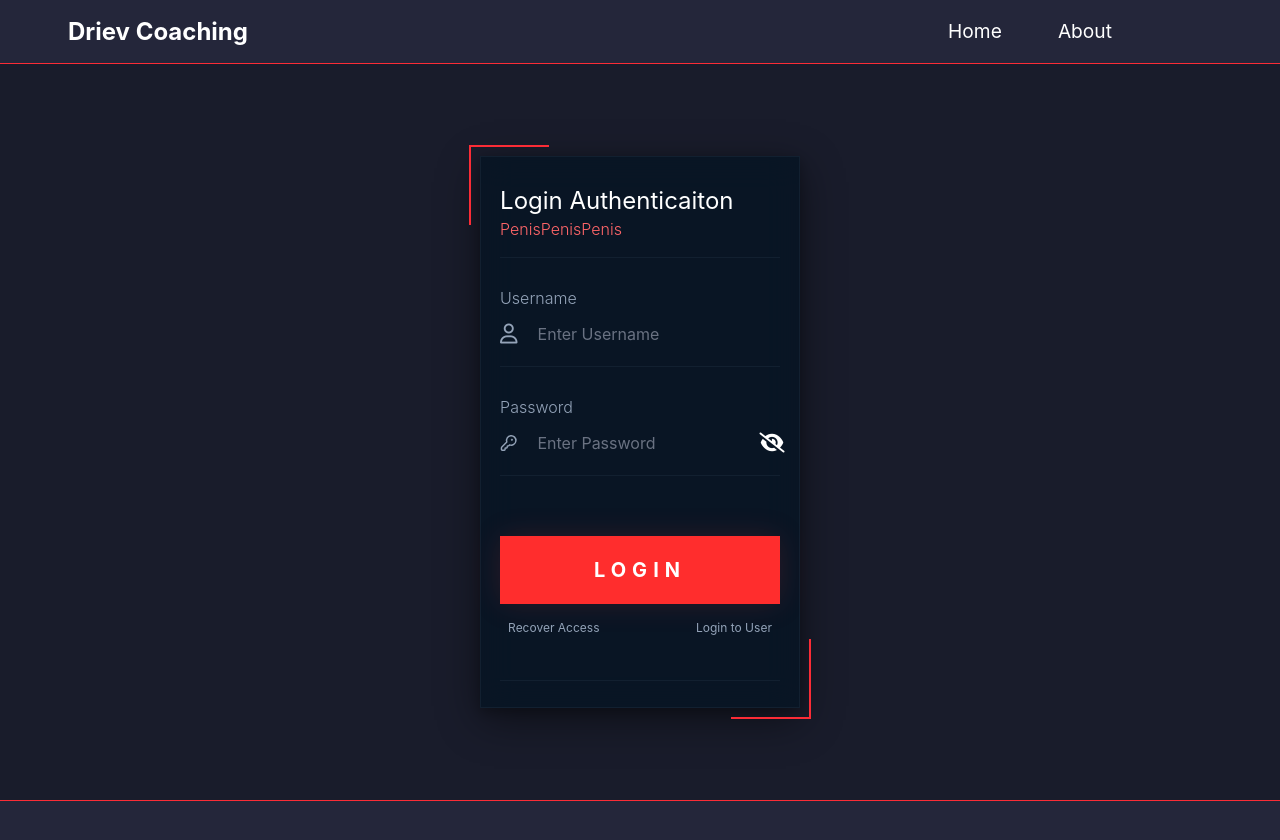
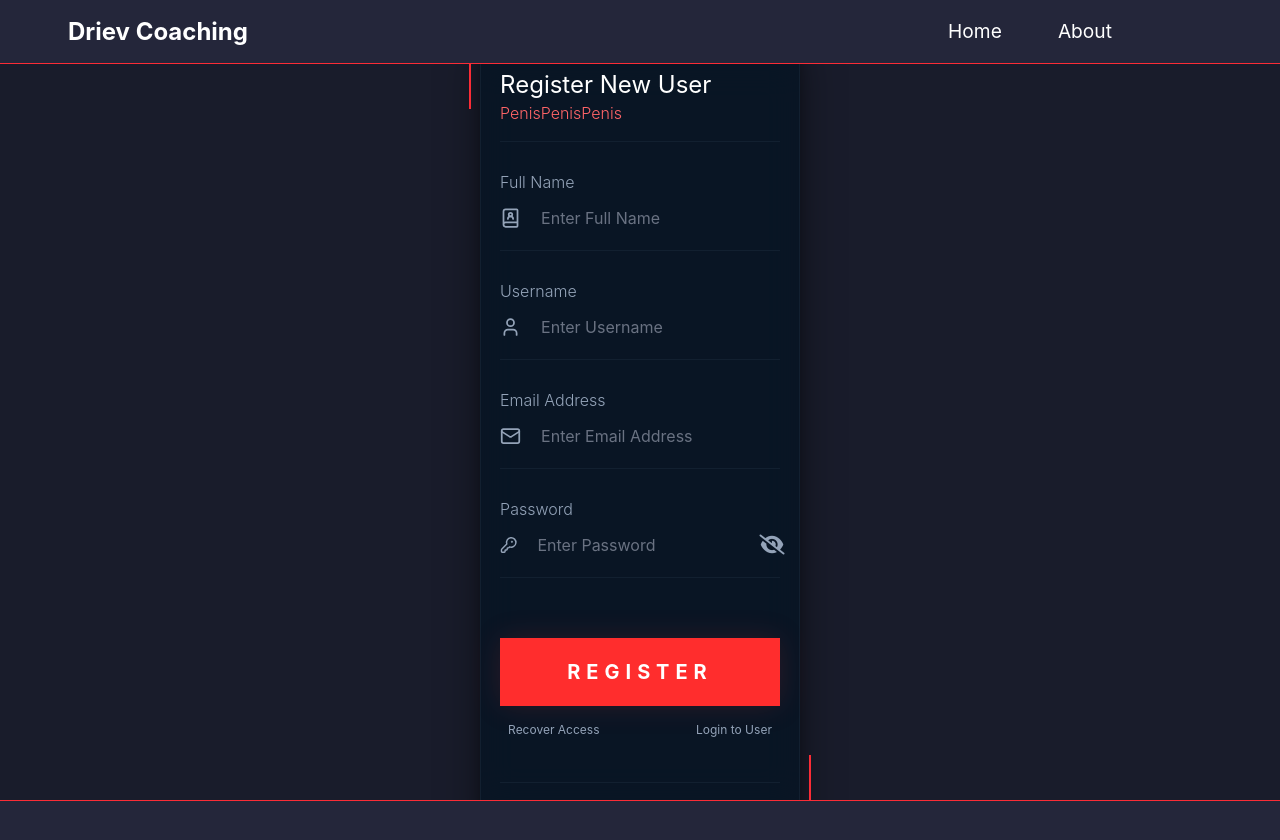
Before and after one commit to ItzDriev/Fullstack-Lab, a React (Vite) app: page / in a window 1280 px wide. Both pictures are taken after a click on the element "Register New User". Shown: the top 840 px of the page. Built offline with nearby package versions, Linux system fonts and the light colour scheme.

Commit message:
Fixed some more frontend things on loginpage

```diff
--- a/src/frontend/Authentication/LoginForm.tsx
+++ b/src/frontend/Authentication/LoginForm.tsx
@@ -42,7 +42,7 @@ function LoginForm({ setRegister }: Props) {
         </div>
         <div className="mt-7 text-white">
           <label
-            htmlFor="username"
+            htmlFor="password"
             className="block mb-1 font-light text-[#94A3B8]"
           >
             Password
@@ -50,7 +50,7 @@ function LoginForm({ setRegister }: Props) {
           <div className="flex items-center gap-3 pb-3 border-[#122030] border-b">
             <KeyRound className="text-[#94A3B8]" />
             <InputField
-              id="username"
+              id="password"
               type={passShown ? "Text" : "Password"}
               placeholder={"Enter Password"}
               className="border-none w-full h-10"
@@ -60,9 +60,9 @@ function LoginForm({ setRegister }: Props) {
               onClick={() => setPassShown(!passShown)}
             >
               {passShown ? (
-                <i className="ml-2 text-white text-xl cursor-pointer fa-fw fa-solid fa-eye" />
+                <i className="ml-2 text-[#94A3B8] text-xl cursor-pointer fa-fw fa-solid fa-eye" />
               ) : (
-                <i className="ml-2 text-white text-xl cursor-pointer fa-fw fa-sharp fa-solid fa-eye-slash" />
+                <i className="ml-2 text-[#94A3B8] text-xl cursor-pointer fa-fw fa-sharp fa-solid fa-eye-slash" />
               )}
             </div>
           </div>
--- a/src/frontend/Authentication/RegistrationForm.tsx
+++ b/src/frontend/Authentication/RegistrationForm.tsx
@@ -1,5 +1,5 @@
 import React, { useState } from "react";
-import { User, Key, Eye, EyeOff, KeyRound } from "lucide-react";
+import { User, Key, Eye, EyeOff, KeyRound, Mail, BookUser } from "lucide-react";
 import InputField from "../Components/InputField";
 import BigButton from "../Components/BigButton";
 import NavLink from "../Navigation/NavLink";
@@ -12,18 +12,34 @@ function LoginForm({ setRegister }: Props) {
   const [passShown, setPassShown] = useState(false);
 
   return (
-    <div className="flex justify-center items-center bg-[#051424]/80 shadow-[0_4px_12px_rgba(0,0,0,0.25),0_12px_40px_rgba(0,0,0,0.45)] backdrop-blur-lg border border-[#122030] w-1/4 h-3/4">
+    <div className="flex justify-center items-center bg-[#051424]/80 shadow-[0_4px_12px_rgba(0,0,0,0.25),0_12px_40px_rgba(0,0,0,0.45)] backdrop-blur-lg border border-[#122030] w-1/4 min-h-3/4">
       {/*Cool red corners */}
       <div className="-top-3 -left-3 absolute border-red-500 border-t-2 border-l-2 w-20 h-20"></div>
       <div className="-right-3 -bottom-3 absolute border-red-500 border-r-2 border-b-2 w-20 h-20"></div>
 
       {/*The Form */}
-      <div className="w-44/50 h-45/50">
+      <div className="mt-7 w-44/50 h-45/50">
         <div className="pb-4 border-[#122030] border-b">
-          <h1 className="text-white text-2xl">Login Authenticaiton</h1>
+          <h1 className="text-white text-2xl">Register New User</h1>
           <h2 className="font-light text-red-400">PenisPenisPenis</h2>
         </div>
 
+        <div className="mt-7 text-white">
+          <label
+            htmlFor="name"
+            className="block mb-1 font-light text-[#94A3B8]"
+          >
+            Full Name
+          </label>
+          <div className="flex items-center gap-3 pb-3 border-[#122030] border-b">
+            <BookUser className="text-[#94A3B8]" />
+            <InputField
+              id="name"
+              placeholder={"Enter Full Name"}
+              className="border-none w-full h-10"
+            />
+          </div>
+        </div>
         <div className="mt-7 text-white">
           <label
             htmlFor="username"
@@ -32,10 +48,26 @@ function LoginForm({ setRegister }: Props) {
             Username
           </label>
           <div className="flex items-center gap-3 pb-3 border-[#122030] border-b">
-            <i className="text-[#94A3B8] text-xl fa-regular fa-user"></i>
+            <User className="text-[#94A3B8]" />
             <InputField
               id="username"
               placeholder={"Enter Username"}
+              className="border-none w-full h-10"
+            />
+          </div>
+        </div>
+        <div className="mt-7 text-white">
+          <label
+            htmlFor="email"
+            className="block mb-1 font-light text-[#94A3B8]"
+          >
+            Email Address
+          </label>
+          <div className="flex items-center gap-3 pb-3 border-[#122030] border-b">
+            <Mail className="text-[#94A3B8]" />
+            <InputField
+              id="email"
+              placeholder={"Enter Email Address"}
               className="border-none w-full h-10"
             />
           </div>
@@ -60,16 +92,16 @@ function LoginForm({ setRegister }: Props) {
               onClick={() => setPassShown(!passShown)}
             >
               {passShown ? (
-                <i className="ml-2 text-white text-xl cursor-pointer fa-fw fa-solid fa-eye" />
+                <i className="ml-2 text-[#94A3B8] text-xl cursor-pointer fa-fw fa-solid fa-eye" />
               ) : (
-                <i className="ml-2 text-white text-xl cursor-pointer fa-fw fa-sharp fa-solid fa-eye-slash" />
+                <i className="ml-2 text-[#94A3B8] text-xl cursor-pointer fa-fw fa-sharp fa-solid fa-eye-slash" />
               )}
             </div>
           </div>
         </div>
-        <BigButton text={"LOGIN"} className="mt-15" />
+        <BigButton text={"REGISTER"} className="mt-15" />
 
-        <div className="flex justify-between items-center gap-3 mt-3 pb-10 border-[#122030] border-b">
+        <div className="flex justify-between items-center gap-3 mt-3 mb-10 pb-10 border-[#122030] border-b">
           <NavLink
             to={"/BIGBLACKBROLICDUDES"}
             text={"Recover Access"}
```
